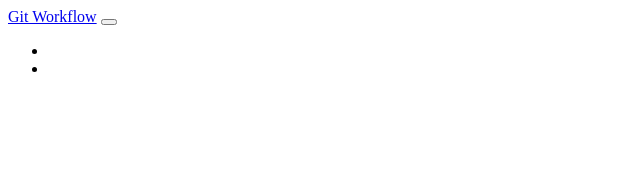
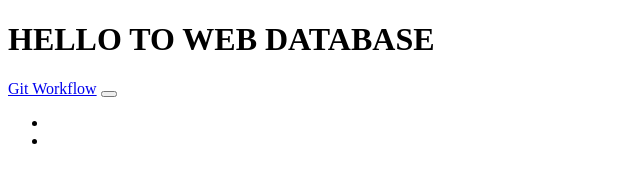
Before and after one commit to Ashmrls/webdatabase, a plain HTML site: page index.html in a window 1280 px wide. Shown: the whole page, without its empty margins (0-640 px from the left). Drawn offline with Linux system fonts and the light colour scheme.

Commit message:
add web header

```diff
--- a/index.html
+++ b/index.html
@@ -5,6 +5,7 @@
     <meta name="viewport" content="width=device-width, initial-scale=1.0">
     <title>Document</title>
 <body>
+    <h1>HELLO TO WEB DATABASE</h1>
     <nav class="navbar navbar-expand-sm mavbar-light bg-light mb-4">
         <div class="container">
             <a href="#" class="navbar-brand">Git Workflow</a>
```
